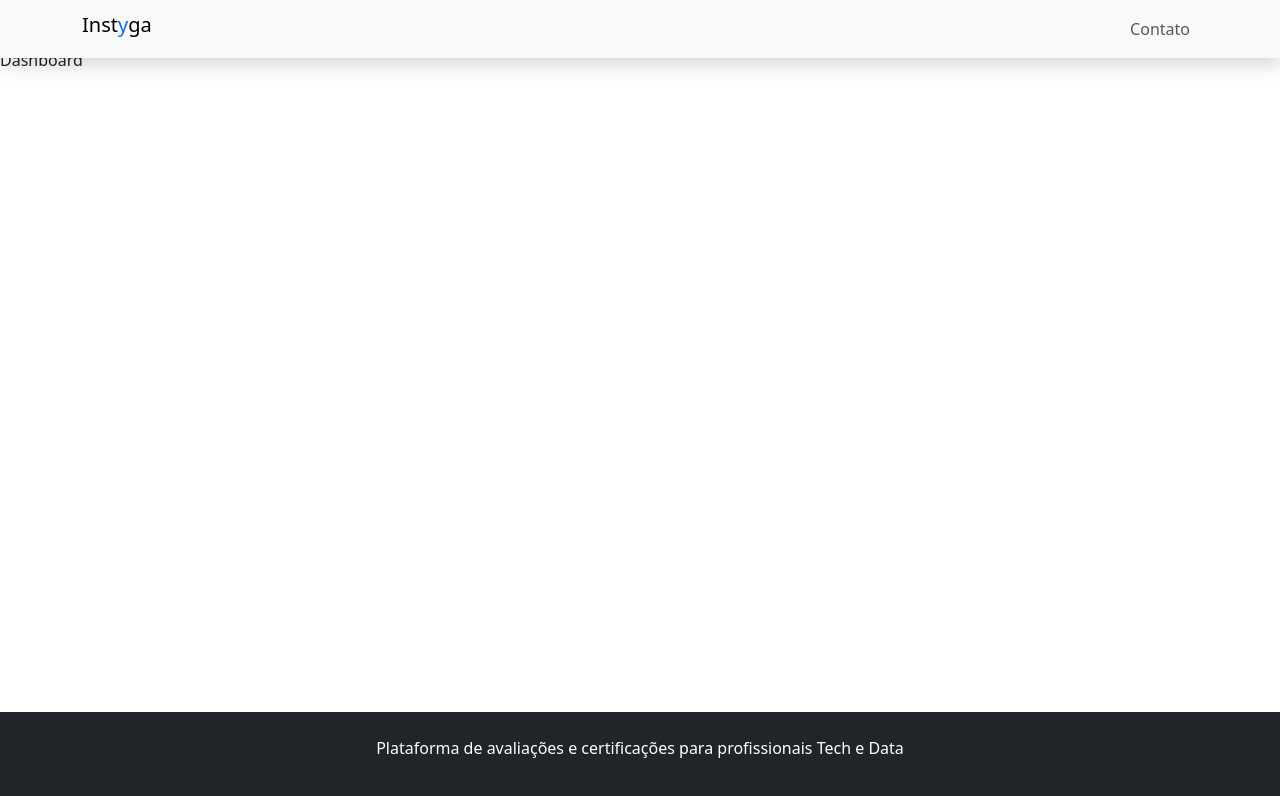
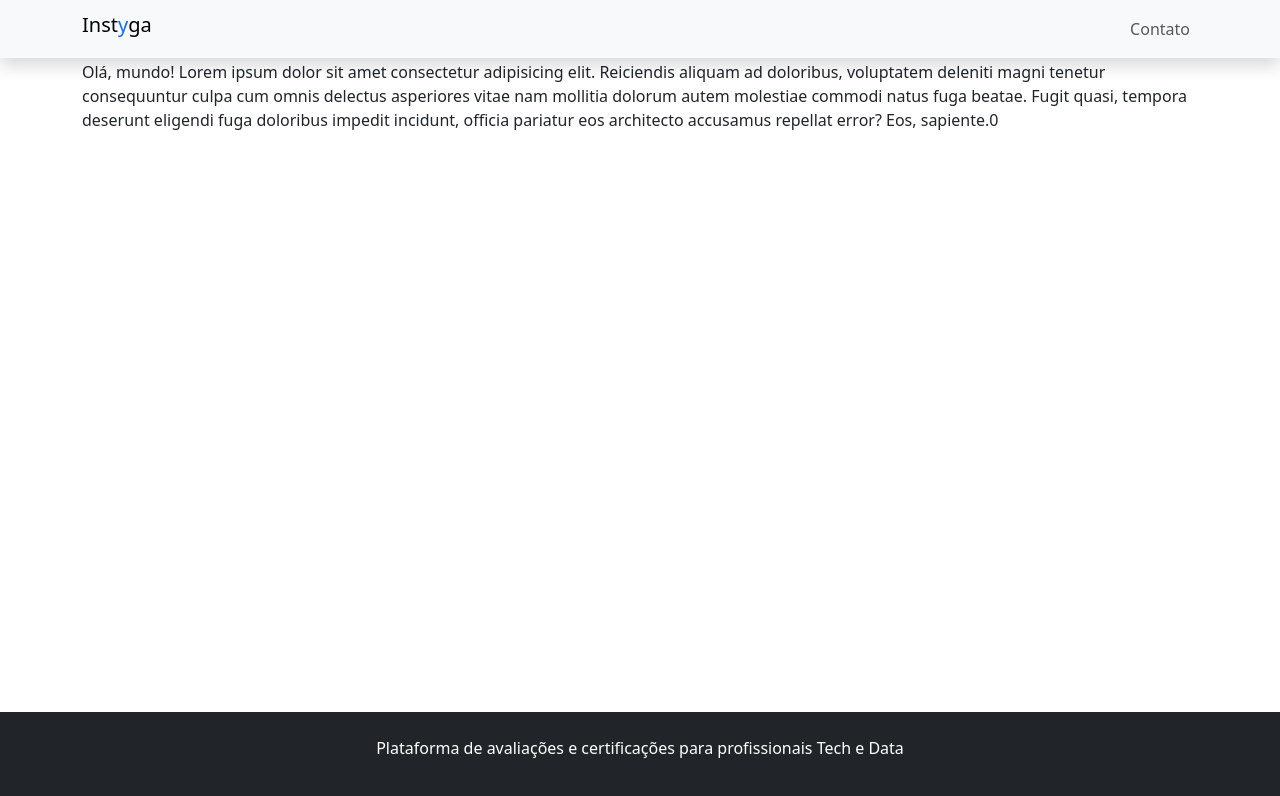
Before and after one commit to mikansc/instyga-web-prototype, a Next.js app: page /dashboard in a window 1280 px wide. Shown: the top 796 px of the page. Built offline with nearby package versions, Linux system fonts and the light colour scheme.

Commit message:
wip - pagina dashboard

```diff
--- a/app/dashboard/page.tsx
+++ b/app/dashboard/page.tsx
@@ -1,3 +1,5 @@
+import DashboardPage from "@/components/pages/DashboardPage";
+
 export default function Dashboard() {
-  return <div className="pt-5">Dashboard</div>;
+  return <DashboardPage />;
 }
--- /dev/null
+++ b/components/pages/DashboardPage.tsx
@@ -0,0 +1,18 @@
+import { Container } from "../templates/Container";
+
+const DashboardPage = () => {
+  return (
+    <Container>
+      <p>
+        Olá, mundo! Lorem ipsum dolor sit amet consectetur adipisicing elit.
+        Reiciendis aliquam ad doloribus, voluptatem deleniti magni tenetur
+        consequuntur culpa cum omnis delectus asperiores vitae nam mollitia
+        dolorum autem molestiae commodi natus fuga beatae. Fugit quasi, tempora
+        deserunt eligendi fuga doloribus impedit incidunt, officia pariatur eos
+        architecto accusamus repellat error? Eos, sapiente.0
+      </p>
+    </Container>
+  );
+};
+
+export default DashboardPage;
```
